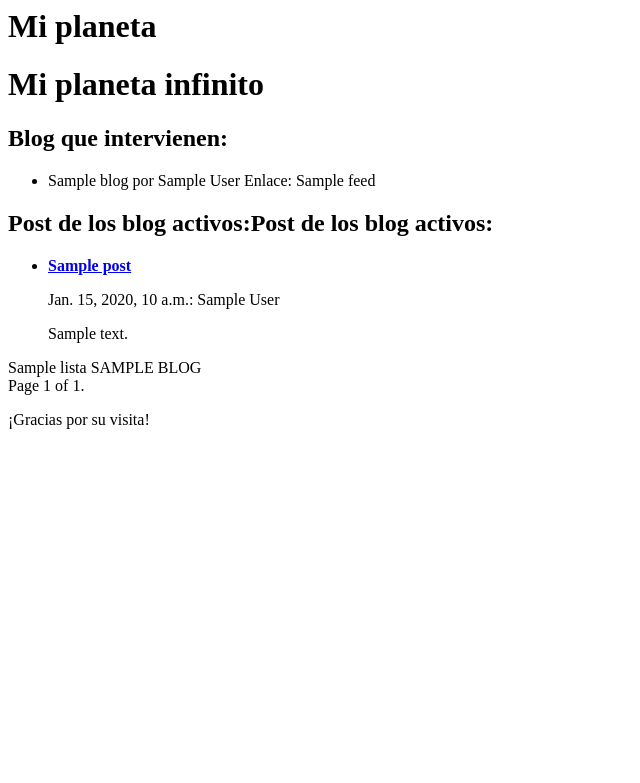
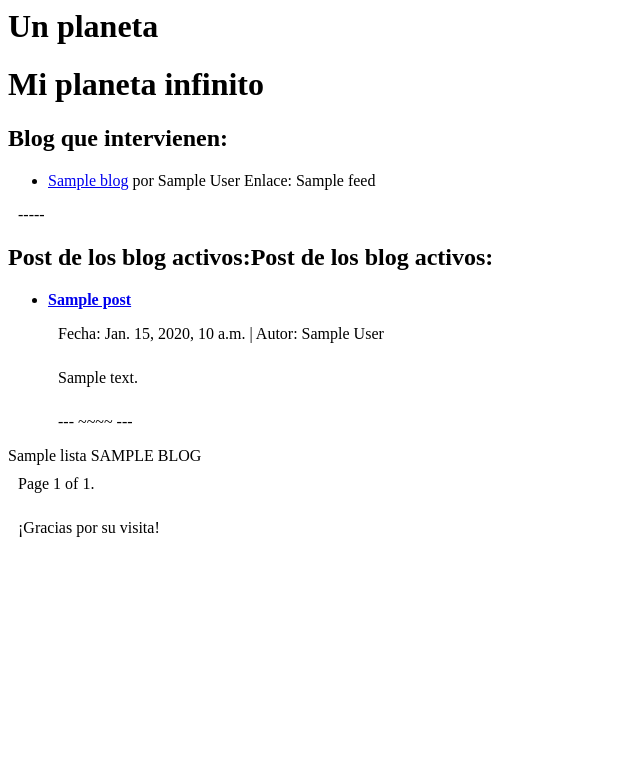
Before and after one commit to anarey/myplanet, a Django app: template planet/templates/index.html in a window 1280 px wide. Shown: the top 783 px of the page, without its empty margins (0-640 px from the left). Run offline with Django 3.2, Linux system fonts and the light colour scheme; the template is opened without the code that fills it: most values are stand-ins (such as "Sample title", 1, 10 or a date in 2020).

Commit message:
Separaciones entre post

```diff
--- a/planet/templates/base.html
+++ b/planet/templates/base.html
@@ -1,10 +1,23 @@
+{% load staticfiles %}
 <!DOCTYPE HTML PUBLIC "-//W3C//DTD HTML 4.01//EN"}
 <html lang="es">
     <head>
         <title>{% block title%}{% endblock %}</title>
     </head>
     <body>
-        <h1>Mi planeta</h1>
+        <h1>Un planeta</h1>
+        {% block head %}
+            <style type="text/css">
+                p {margin-left:10px;}
+                div{
+                    width : 900px;
+                    padding:10px;
+                }
+                body{width:1000px}
+            </style>
+
+
+        {% endblock %}
         {% block content %}{% endblock %}
         {% block footer %}
         <p>¡Gracias por su visita!</p>
--- a/planet/templates/index.html
+++ b/planet/templates/index.html
@@ -1,27 +1,27 @@
 {% extends "base.html" %}
 {% block title %} Vista principal del Planet {% endblock %}
 {% block content %}
+ <h1>Mi planeta infinito</h1>
 {% if enable_list %}
-    <h1>Mi planeta infinito</h1>
     <h2>Blog que intervienen:</h2>
     <ul>
         {% for blog in enable_list %}
-        <li>{{ blog.name }} por {{blog.author}} Enlace: {{blog.feed}} </li>
+        <li><a href="{{blog.link}}">{{ blog.name }}</a> por {{blog.author}} Enlace: {{blog.feed}} </li>
         {% endfor %}
     </ul>
 {% else %}
     <p>No hay blogs </p>
 {% endif %}
-
+<p>----- </p>
     <h2>Post de los blog activos:Post de los blog activos:  </h2>
 
 {% if post_list %}
     <ul>
         {% for post in post_list %}
         <li> <strong><a href="{{ post.link }}"> {{ post.title }} </a></strong>
-        <p>{{ post.date_format }}: {{ post.author }}</p>
-            <p>{{ post.content|safe }} </p>
-
+        <p>Fecha: {{ post.date_format }} |  Autor: {{ post.author }}</p>
+            <div>{{ post.content|safe }} </div>
+            <p> --- ~~~~ --- </p>
         </li>
         {% endfor %}
     </ul>
@@ -33,9 +33,6 @@
 {% for l in lista %}
     {{ l }}
 {% endfor %}
-
-
-
 
 {% for post in posts_list %}
     {# Each "post" is a Blogt model object. #}
```
Also changed, not shown: 1 other file.
